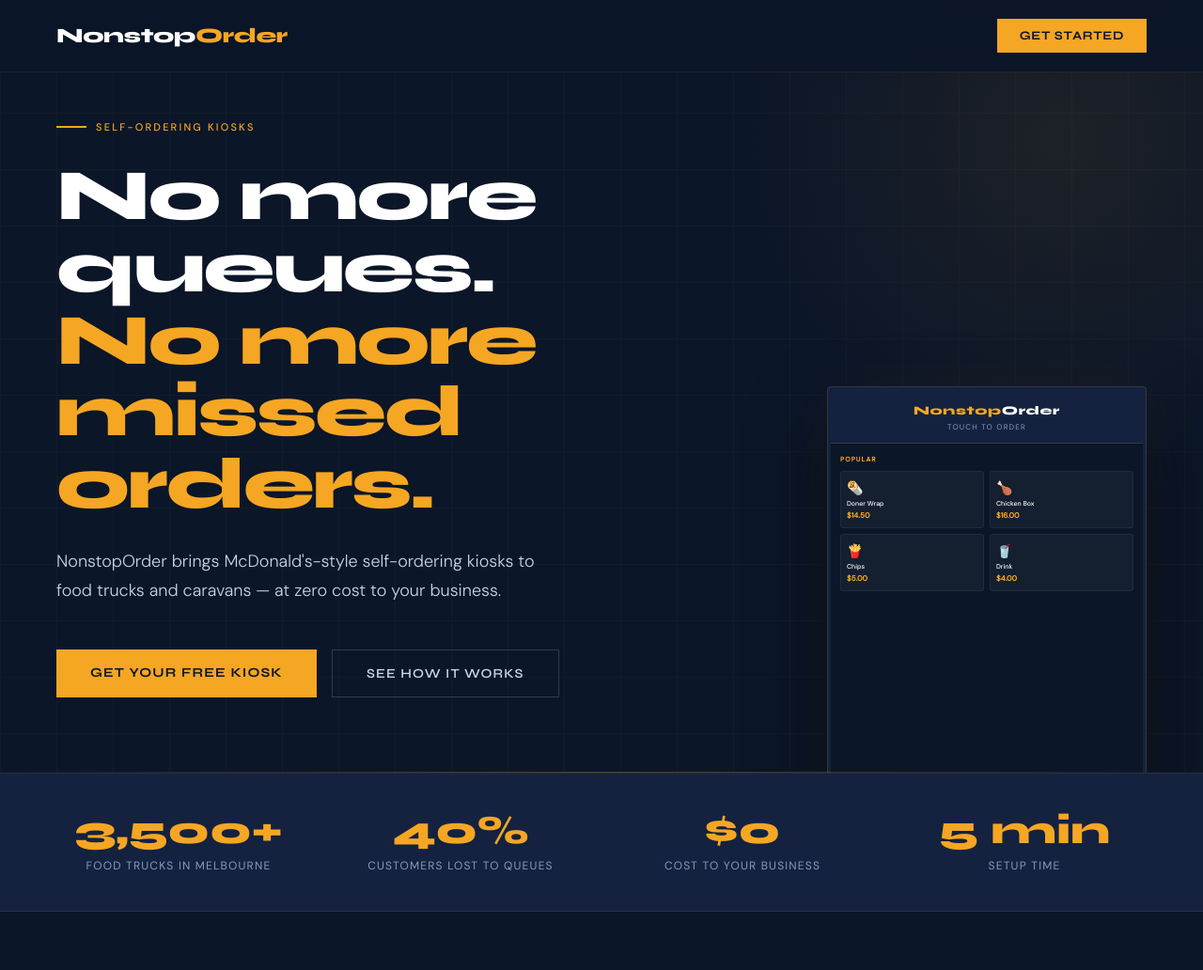
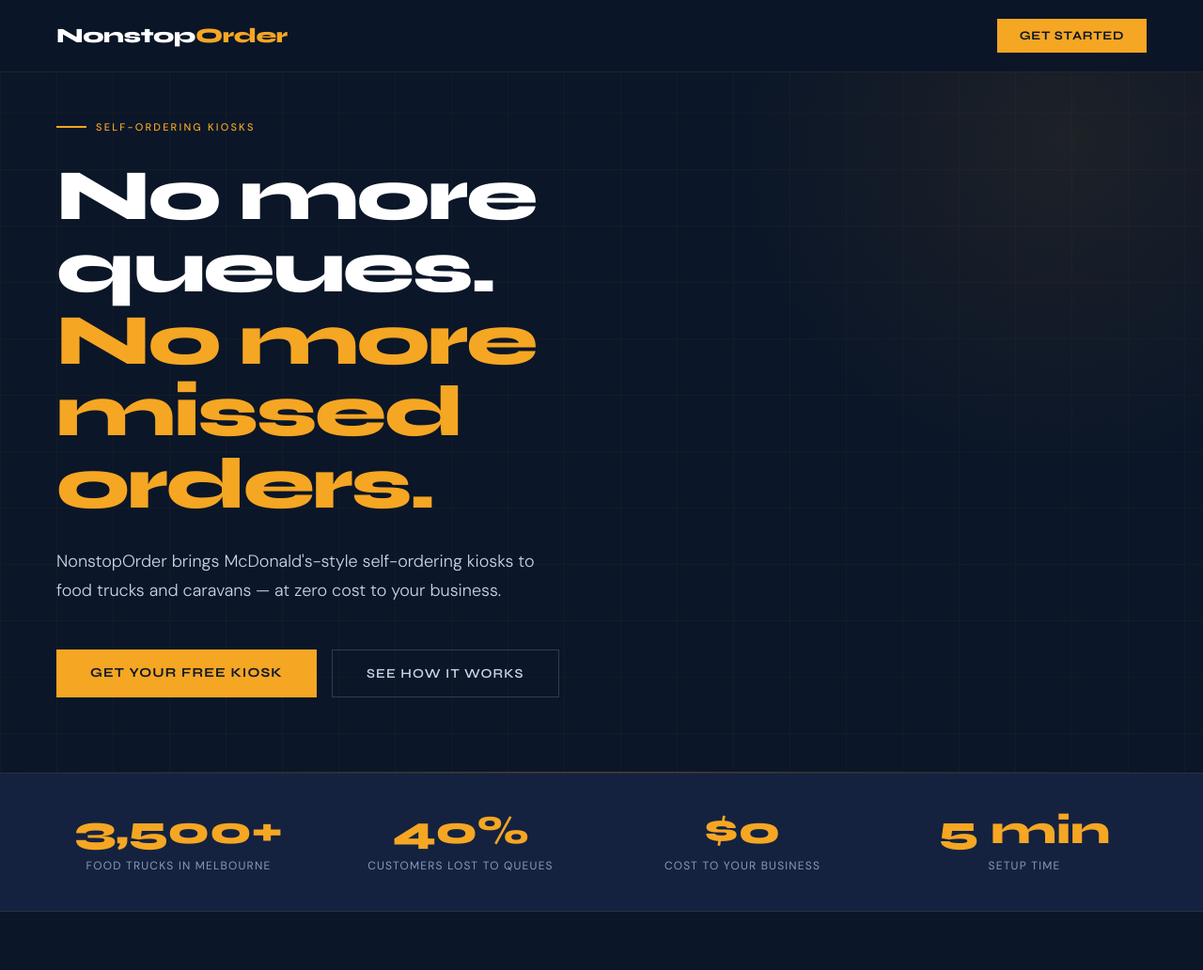
Before and after one commit to emredemirnet/nonstoporder, a plain HTML site: page index.html in a window 1280 px wide. Shown: the top 1032 px of the page at 94% size. Drawn offline with Linux system fonts and the light colour scheme.

Commit message:
remove kiosk visual

```diff
--- a/index.html
+++ b/index.html
@@ -601,49 +601,7 @@
     </div>
   </div>
 
-  <!-- Kiosk Visual -->
-  <div class="hero-visual">
-    <div class="kiosk-illustration">
-      <div class="kiosk-screen-wrap">
-        <div class="kiosk-screen">
-          <div class="ks-header">
-            <div class="ks-logo">Nonstop<span>Order</span></div>
-            <div class="ks-tag">Touch to order</div>
-          </div>
-          <div class="ks-body">
-            <div class="ks-cat">Popular</div>
-            <div class="ks-grid">
-              <div class="ks-item">
-                <span class="ks-item-emoji">🌯</span>
-                <span class="ks-item-name">Doner Wrap</span>
-                <span class="ks-item-price">$14.50</span>
-              </div>
-              <div class="ks-item">
-                <span class="ks-item-emoji">🍗</span>
-                <span class="ks-item-name">Chicken Box</span>
-                <span class="ks-item-price">$16.00</span>
-              </div>
-              <div class="ks-item">
-                <span class="ks-item-emoji">🍟</span>
-                <span class="ks-item-name">Chips</span>
-                <span class="ks-item-price">$5.00</span>
-              </div>
-              <div class="ks-item">
-                <span class="ks-item-emoji">🥤</span>
-                <span class="ks-item-name">Drink</span>
-                <span class="ks-item-price">$4.00</span>
-              </div>
-            </div>
-          </div>
-          <div class="ks-footer">View Full Menu →</div>
-        </div>
-      </div>
-      <div class="tyro-badge">
-        <div class="tyro-dot"></div>
-        <div class="tyro-text">Payments by <strong>Tyro</strong></div>
-      </div>
-    </div>
-  </div>
+
 </section>
 
 <!-- STATS -->
```
